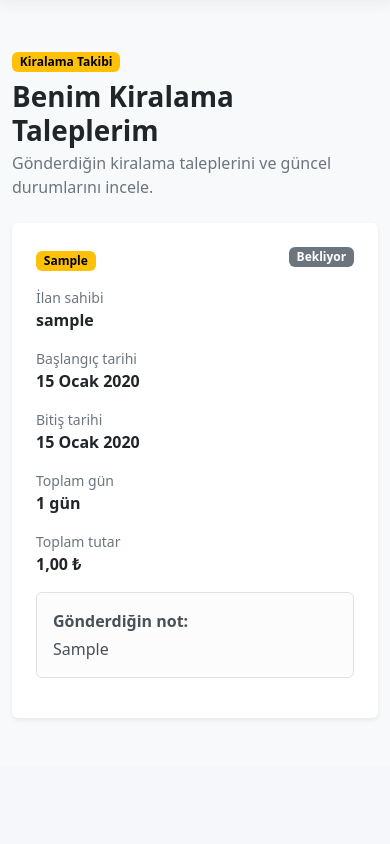
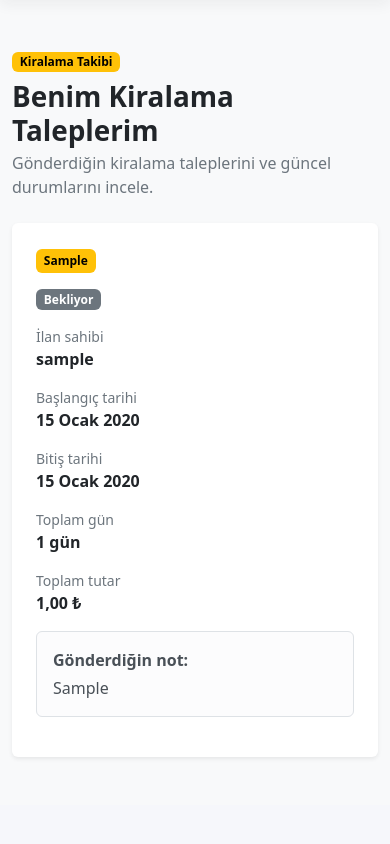
Before and after one commit to ikrabaser/costumehub, a Django app: page /kiralamalar/benim-taleplerim/ in a window 390 px wide. Shown: the part 72-916 px from the top of the page. Run offline with Django 5.2, Linux system fonts and the light colour scheme; a user stored in the database is signed in; tables that the repository leaves empty hold one stand-in row (values such as "Sample post"); parts of the project's set-up code (start-up, migrations or seed data) failed here and were passed over.

Commit message:
fix: improve mobile rental card layout

```diff
--- a/static/css/style.css
+++ b/static/css/style.css
@@ -1584,4 +1584,22 @@ a.dashboard-activity-item:hover {
     #nasil-calisir p {
         margin-bottom: 0;
     }
-}
+    .rental-card-header {
+    flex-direction: column;
+    gap: 0.75rem;
+}
+
+.rental-card-title {
+    display: inline-block;
+    max-width: 100%;
+    white-space: normal;
+    overflow-wrap: anywhere;
+    line-height: 1.35;
+    text-align: left;
+}
+
+.rental-card-status {
+    align-self: flex-start;
+    flex-shrink: 0;
+}
+}
--- a/templates/rentals/benim_kiralama_taleplerim.html
+++ b/templates/rentals/benim_kiralama_taleplerim.html
@@ -35,64 +35,64 @@
                             <div class="card-body p-4">
 
                                 <div
-                                    class="d-flex justify-content-between
-                                           align-items-start gap-3 mb-3"
-                                >
+    class="rental-card-header d-flex justify-content-between
+           align-items-start gap-3 mb-3"
+>
 
                                     <a
                                         href="{% url 'products:ilan_detay' talep.ilan.id %}"
                                         class="text-decoration-none"
                                     >
-                                        <span class="badge text-bg-warning">
+                                        <span class="badge text-bg-warning rental-card-title">
                                             {{ talep.ilan.baslik }}
                                         </span>
                                     </a>
 
                                     {% if talep.durum == "BEKLIYOR" %}
 
-                                        <span class="badge text-bg-secondary">
+                                        <span class="badge text-bg-secondary rental-card-status">
                                             Bekliyor
                                         </span>
 
                                     {% elif talep.durum == "KABUL_EDILDI" %}
 
-                                        <span class="badge text-bg-success">
+                                        <span class="badge text-bg-success rental-card-status">
                                             Kabul Edildi
                                         </span>
 
                                     {% elif talep.durum == "TESLIM_EDILDI" %}
 
-                                        <span class="badge text-bg-primary">
+                                        <span class="badge text-bg-primary rental-card-status">
                                             Teslim Edildi
                                         </span>
 
                                     {% elif talep.durum == "IADE_EDILDI" %}
 
-                                        <span class="badge text-bg-info">
+                                        <span class="badge text-bg-info rental-card-status">
                                             İade Edildi
                                         </span>
 
                                     {% elif talep.durum == "TAMAMLANDI" %}
 
-                                        <span class="badge text-bg-dark">
+                                        <span class="badge text-bg-dark rental-card-status">
                                             Tamamlandı
                                         </span>
 
                                     {% elif talep.durum == "REDDEDILDI" %}
 
-                                        <span class="badge text-bg-danger">
+                                        <span class="badge text-bg-danger rental-card-status">
                                             Reddedildi
                                         </span>
 
                                     {% elif talep.durum == "IPTAL_EDILDI" %}
 
-                                        <span class="badge text-bg-danger">
+                                        <span class="badge text-bg-danger rental-card-status">
                                             İptal Edildi
                                         </span>
 
                                     {% else %}
 
-                                        <span class="badge text-bg-light border">
+                                        <span class="badge text-bg-light border rental-card-status">
                                             {{ talep.get_durum_display }}
                                         </span>
 
```
Also changed, not shown: templates/rentals/gelen_kiralama_talepleri.html (+7 -7 lines).
